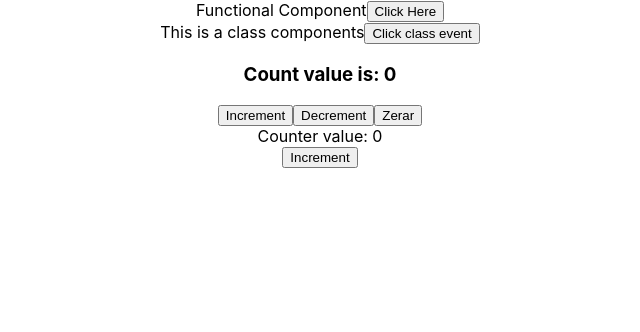
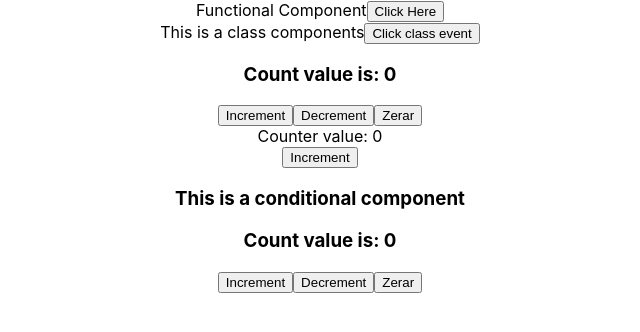
Before and after one commit to vmussato/react-code-stoic, a React (Create React App) app: page / in a window 1280 px wide. Shown: the top 332 px of the page, without its empty margins (320-960 px from the left). Built offline with nearby package versions, Linux system fonts and the light colour scheme.

Commit message:
conditional rendering

```diff
--- a/src/App.js
+++ b/src/App.js
@@ -8,6 +8,7 @@
 import FunctionEvent from './components/FunctionEvent';
 import ClassEvent from './components/ClassEvent';
 import FunctionalCounter from './components/FunctionalCounter';
+import ConditionalComponent from './components/ConditionalComponent';
 
 
 function App() {
@@ -17,6 +18,7 @@
       <ClassEvent />
       <Counter />
       <FunctionalCounter />
+      <ConditionalComponent />
     </div>
   );
 }
--- /dev/null
+++ b/src/components/ConditionalComponent.js
@@ -0,0 +1,20 @@
+import { useState } from "react";
+import Counter from "./Counter";
+import FunctionalCounter from "./FunctionalCounter";
+
+export default function ConditionalComponent() {
+
+    const [display, setDisplay] = useState(true);
+
+    if (display) {
+        return (<div>
+            <h3>This is a conditional component</h3>
+            <Counter />
+        </div>);
+    } else {
+        return (<div>
+            <h3>Nothing to see here</h3>
+            <FunctionalCounter />
+        </div>);
+    }
+}
```
